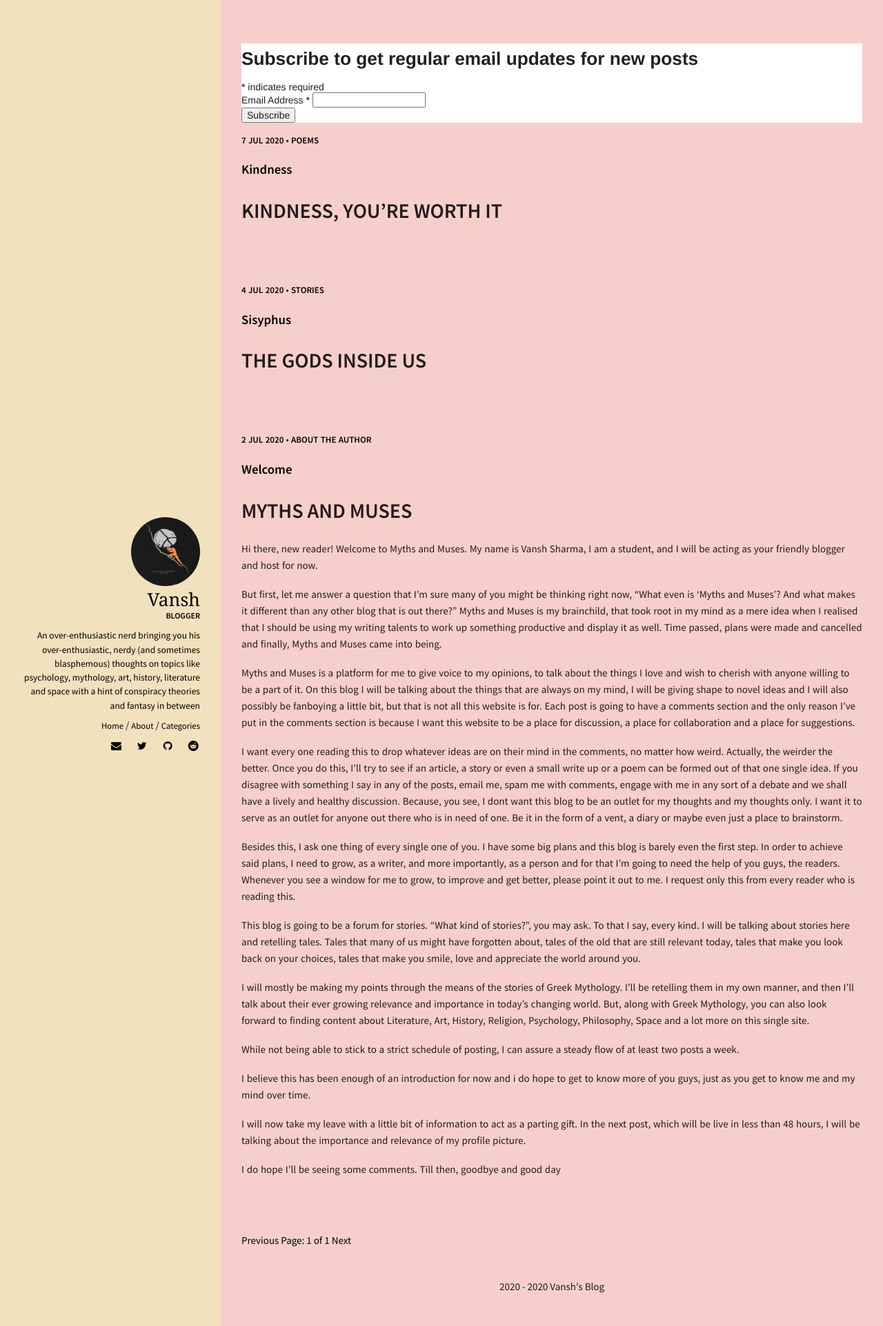
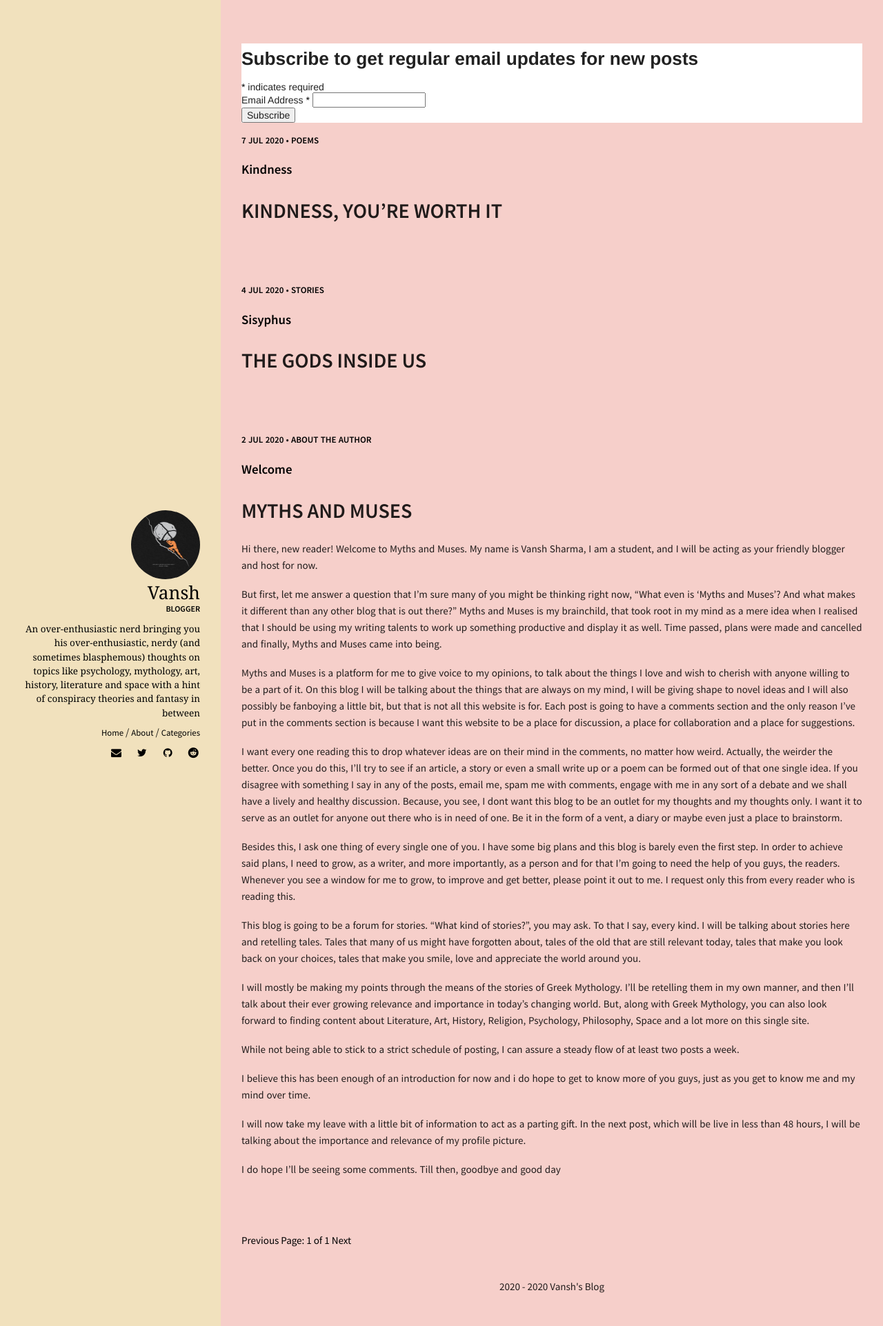
Before and after one commit to Vansh921/Website, a Jekyll site: the page built from index.html, in a window 1280 px wide. Shown: the whole page at 69% size. Built offline with Jekyll 4.4.1, drawn with Linux system fonts in a browser that asks for light colours; the list of posts is cut into pages by our own code; comment, search, counter and statistics services are not loaded.

Commit message:
font family update

```diff
--- a/_sass/pages/_post.scss
+++ b/_sass/pages/_post.scss
@@ -254,7 +254,7 @@ a,span,.social-links ul li a.social-link-item,.tag-list .tag-group .tag-group-ti
 .post-content {
   font-family:$font-family-roboto !important;
 }
-span.author_bio mbm{
+span.author_bio.mbm{
   font-family:$font-family-noto-serif-italic !important;
 }
 #post h1{
```
